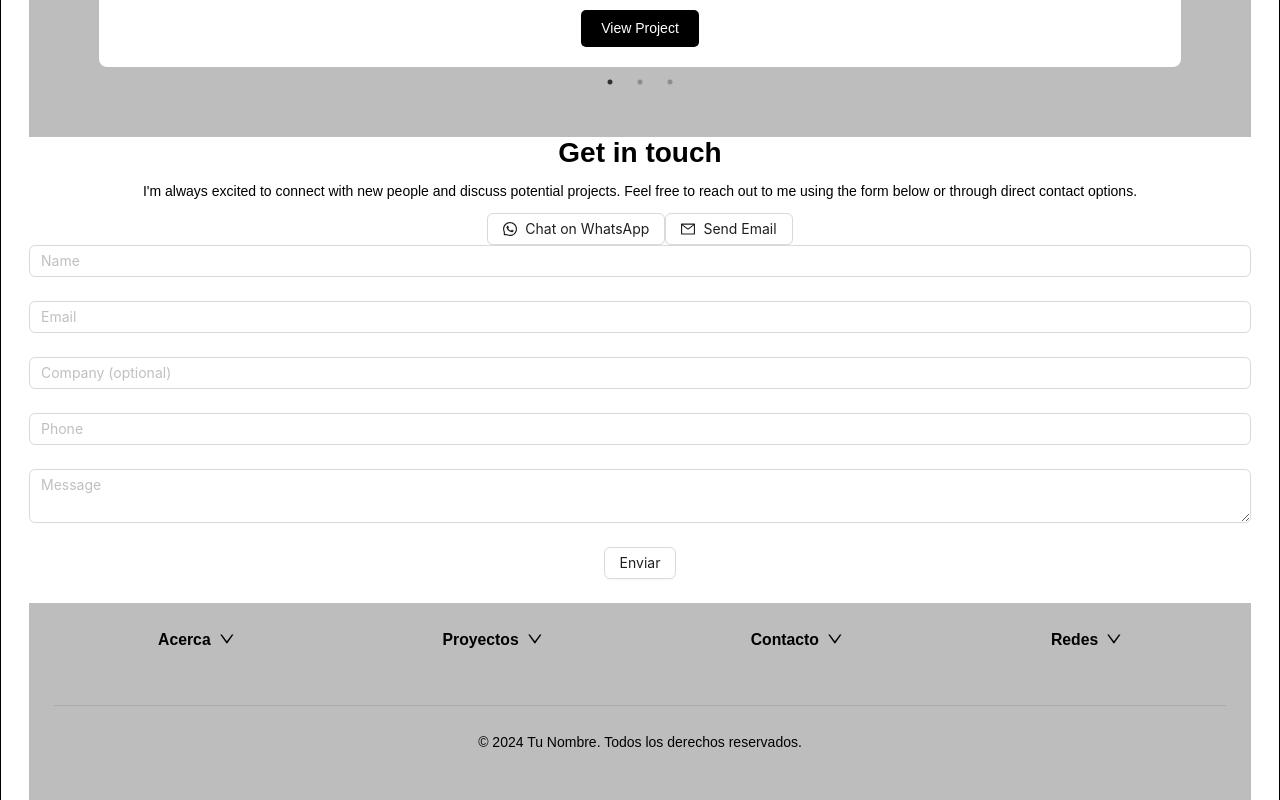
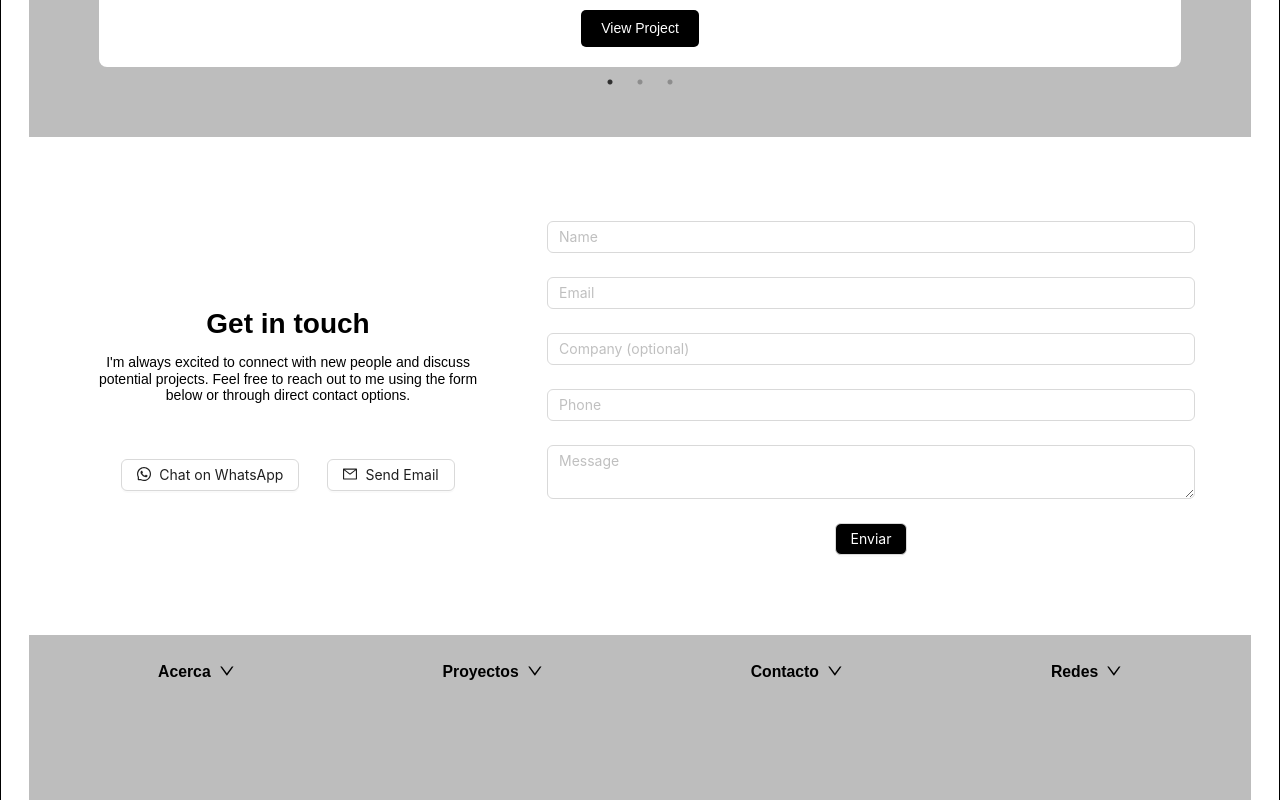
Before and after one commit to gonzalolavin99/Portfolio-2.0, a React (Vite) app in the folder web/: page / in a window 1280 px wide. Shown: the part 720-1520 px from the top of the page. Built offline with nearby package versions, Linux system fonts and the light colour scheme.

Commit message:
UPDATE: Changes in footer to link my social media

```diff
--- a/web/src/components/contact/Contact.jsx
+++ b/web/src/components/contact/Contact.jsx
@@ -2,6 +2,7 @@ import React from "react";
 import { Form, Input, Button } from "antd";
 import { ToastContainer, toast } from "react-toastify";
 import { WhatsAppOutlined, MailOutlined } from "@ant-design/icons";
+import './contact.css'
 
 const openWhatsApp = () => {
   window.open("https://wa.me/56992363770", "_blank");
--- a/web/src/components/contact/contact.css
+++ b/web/src/components/contact/contact.css
@@ -2,6 +2,7 @@
   display: flex;
   background-color: white;
   padding: 2em;
+  margin-top: 2em;
 }
 
 .contact-title {
@@ -16,6 +17,7 @@
 .contact-form {
   margin: 2em;
   width: 60%;
+
 }
 
 .form-btn {
--- a/web/src/components/footer/Footer.jsx
+++ b/web/src/components/footer/Footer.jsx
@@ -35,15 +35,22 @@ const menuItems = {
   ],
 };
 
+const externalLinks = {
+  whatsapp: "https://wa.me/56992363770",
+  email: "mailto:gonzalolavin99@gmail.com",
+  instagram: "https://www.instagram.com/gonzalolavin99",
+  github: "https://github.com/gonzalolavin99",
+};
+
 const Footer = () => {
   const handleMenuClick = (e, section) => {
-    console.log('Clicked menu item:', e.key);
-    if (section === 'contacto') {
-      if (e.key === 'whatsapp') {
-        window.open('https://wa.me/56992363770', '_blank');
-      } else if (e.key === 'email') {
-        window.open('mailto:gonzalolavin99@gmail.com', '_blank');
-      }
+    console.log("Clicked menu item:", e.key);
+
+    const url = externalLinks[e.key];
+    if (url) {
+      window.open(url, "_blank");
+    }else{
+      console.log("No url found for key:", e.key);
     }
   };
 
@@ -57,13 +64,18 @@ const Footer = () => {
                 overlay={
                   <Menu onClick={(e) => handleMenuClick(e, section)}>
                     {items.map((item) => (
-                      <Menu.Item key={item.key} icon={item.icon}>{item.label}</Menu.Item>
+                      <Menu.Item key={item.key} icon={item.icon}>
+                        {item.label}
+                      </Menu.Item>
                     ))}
                   </Menu>
                 }
-                trigger={['click']}
+                trigger={["click"]}
               >
-                <a onClick={(e) => e.preventDefault()} className="footer-dropdown">
+                <a
+                  onClick={(e) => e.preventDefault()}
+                  className="footer-dropdown"
+                >
                   <Space className="dropdown-title">
                     {section.charAt(0).toUpperCase() + section.slice(1)}
                     <DownOutlined />
@@ -74,7 +86,10 @@ const Footer = () => {
           ))}
         </div>
         <div className="footer-copyright">
-          <p>&copy; {new Date().getFullYear()} Tu Nombre. Todos los derechos reservados.</p>
+          <p>
+            &copy; {new Date().getFullYear()} Gonzalo Lavín. Todos los derechos
+            reservados.
+          </p>
         </div>
       </div>
     </footer>
--- a/web/src/components/footer/footer.css
+++ b/web/src/components/footer/footer.css
@@ -31,8 +31,11 @@
 }
 
 .footer-copyright {
-  margin-top: 2rem;
+  display: flex;
+  flex-direction: column;
+ align-content: end;
+  margin-top: 10rem;
   padding-top: 2rem;
   border-top: 1px solid rgba(0, 0, 0, 0.1);
-  text-align: center;
+
 }
```
